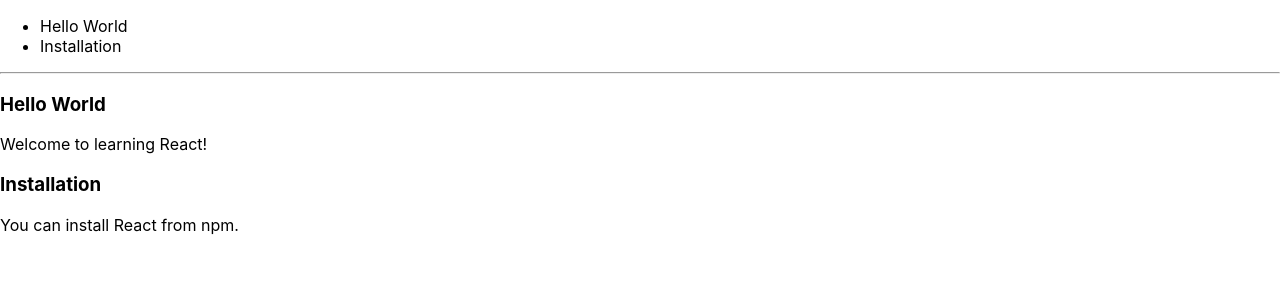
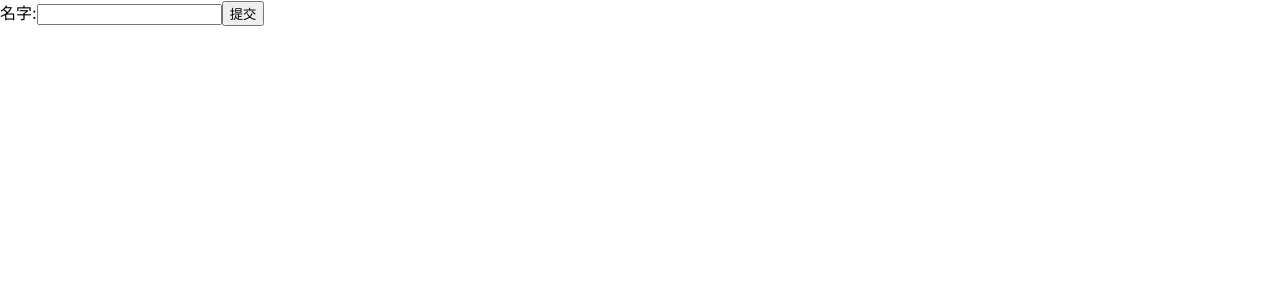
Before and after one commit to keluorg/hello-react, a React (Create React App) app: page / in a window 1280 px wide. Shown: the top 300 px of the page. Built offline with nearby package versions, Linux system fonts and the light colour scheme.

Commit message:
[update] 9. 表单 简单表单 1

```diff
--- /dev/null
+++ b/src/NameForm.js
@@ -0,0 +1,34 @@
+import React from 'react'
+
+class NameForm extends React.Component {
+    constructor(props) {
+        super(props);
+        this.state = {value: ''};
+
+        this.handleChange = this.handleChange.bind(this);
+        this.handleSubmit = this.handleSubmit.bind(this);
+    }
+
+    handleChange(event) {
+        this.setState({value: event.target.value});
+    }
+
+    handleSubmit(event) {
+        alert('提交的名字: ' + this.state.value);
+        event.preventDefault();
+    }
+
+    render() {
+        return (
+            <form onSubmit={this.handleSubmit}>
+                <label>
+                    名字:
+                    <input type="text" value={this.state.value} onChange={this.handleChange} />
+                </label>
+                <input type="submit" value="提交" />
+            </form>
+        );
+    }
+}
+
+export default NameForm;
--- a/src/index.js
+++ b/src/index.js
@@ -6,39 +6,11 @@
 // import Toggle from './Toggle';
 // import LoginControl from './LoginControl'
 // import Page from './Page';
+import NameForm from './NameForm'
 import * as serviceWorker from './serviceWorker';
 
-function Blog(props) {
-    const sidebar = (
-        <ul>
-            {props.posts.map((post) =>
-                <li key={post.id}>
-                    {post.title}
-                </li>
-            )}
-        </ul>
-    );
-    const content = props.posts.map((post) =>
-        <div key={post.id}>
-            <h3>{post.title}</h3>
-            <p>{post.content}</p>
-        </div>
-    );
-    return (
-        <div>
-            {sidebar}
-            <hr />
-            {content}
-        </div>
-    );
-}
-
-const posts = [
-    {id: 1, title: 'Hello World', content: 'Welcome to learning React!'},
-    {id: 2, title: 'Installation', content: 'You can install React from npm.'}
-];
 ReactDOM.render(
-    <Blog posts={posts} />,
+    <NameForm />,
     document.getElementById('root')
 );
 
```
Also changed, not shown: src/Reservation.js (added).
